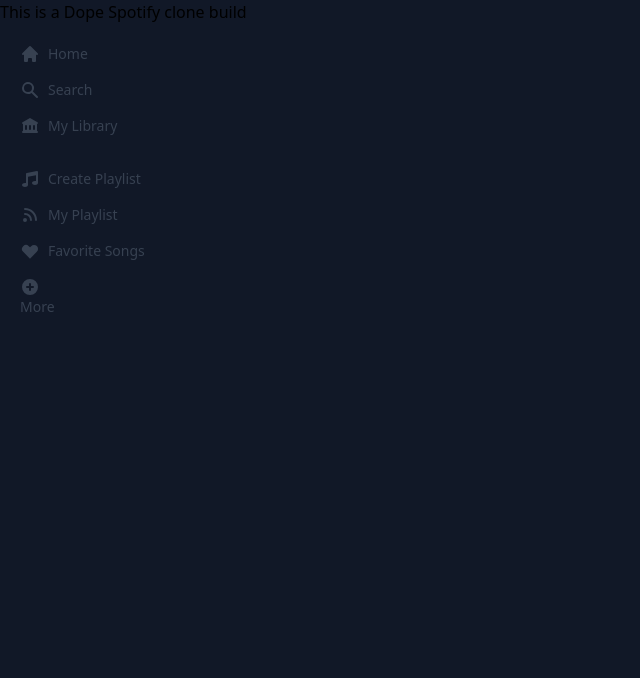
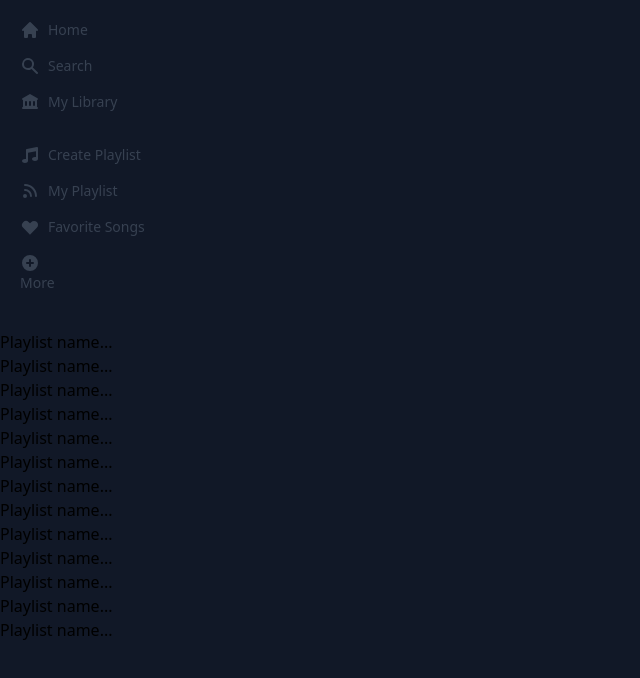
Before and after one commit to youngjerald239/Toner, a Next.js app: page / in a window 1280 px wide. Shown: the top 678 px of the page, without its empty margins (0-640 px from the left). Built offline with nearby package versions, Linux system fonts and the light colour scheme.

Commit message:
added playlist section

```diff
--- a/pages/index.tsx
+++ b/pages/index.tsx
@@ -8,10 +8,7 @@
         <title>Toner</title>
         <link rel="icon" href="/favicon.ico" />
       </Head>
-
-      <h1>This is a Dope Spotify clone build</h1>
-
-      <main>
+      <main className="">
         {/* Sidebar */}
         <Sidebar />
         {/* Center */}
@@ -19,6 +16,19 @@
 
       <div>
         {/* Player */}
+        <p className="cursor-pointer hover:text-white">Playlist name...</p>
+        <p className="cursor-pointer hover:text-white">Playlist name...</p>
+        <p className="cursor-pointer hover:text-white">Playlist name...</p>
+        <p className="cursor-pointer hover:text-white">Playlist name...</p>
+        <p className="cursor-pointer hover:text-white">Playlist name...</p>
+        <p className="cursor-pointer hover:text-white">Playlist name...</p>
+        <p className="cursor-pointer hover:text-white">Playlist name...</p>
+        <p className="cursor-pointer hover:text-white">Playlist name...</p>
+        <p className="cursor-pointer hover:text-white">Playlist name...</p>
+        <p className="cursor-pointer hover:text-white">Playlist name...</p>
+        <p className="cursor-pointer hover:text-white">Playlist name...</p>
+        <p className="cursor-pointer hover:text-white">Playlist name...</p>
+        <p className="cursor-pointer hover:text-white">Playlist name...</p>
       </div>
 
     </div>
```
